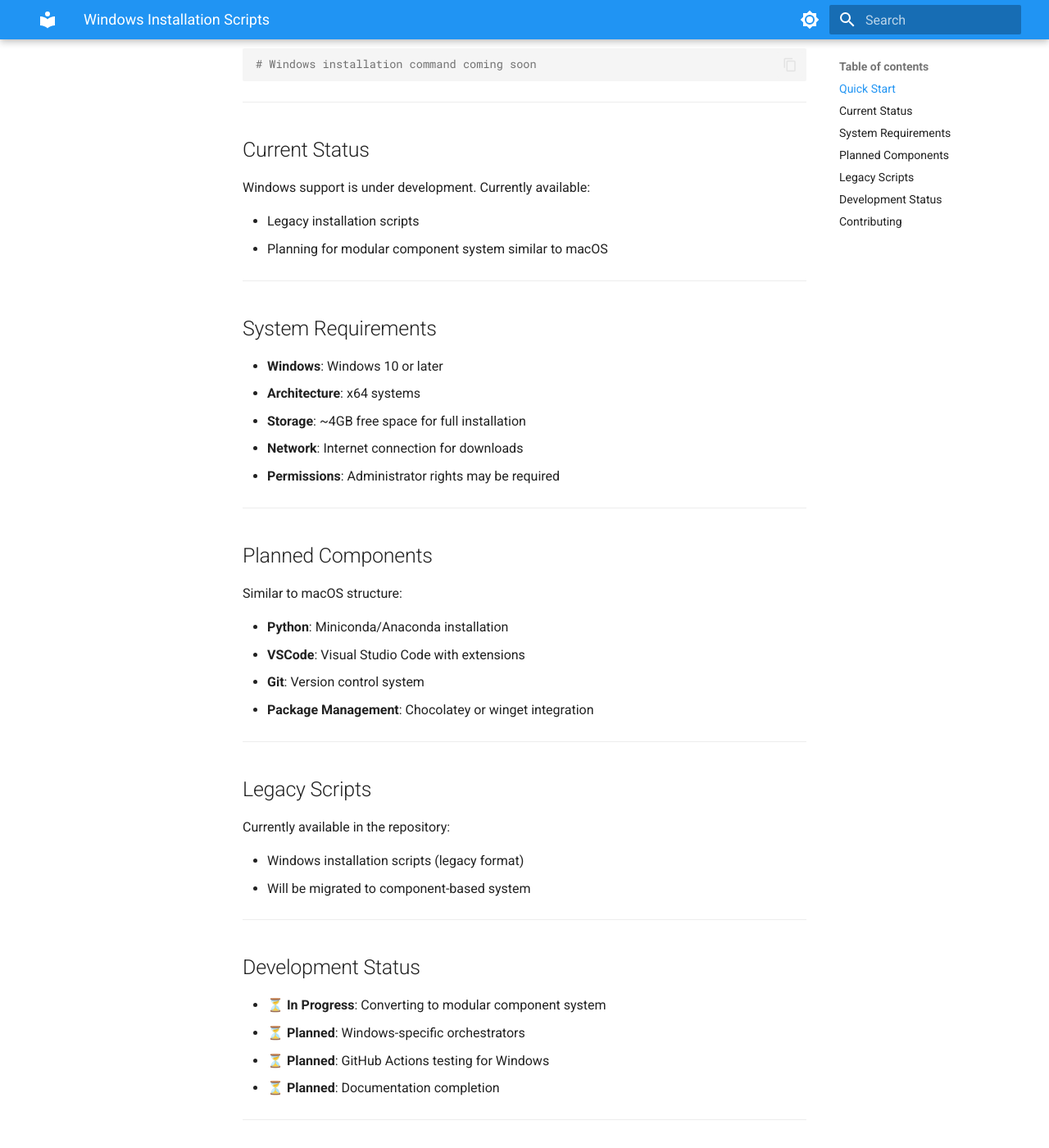
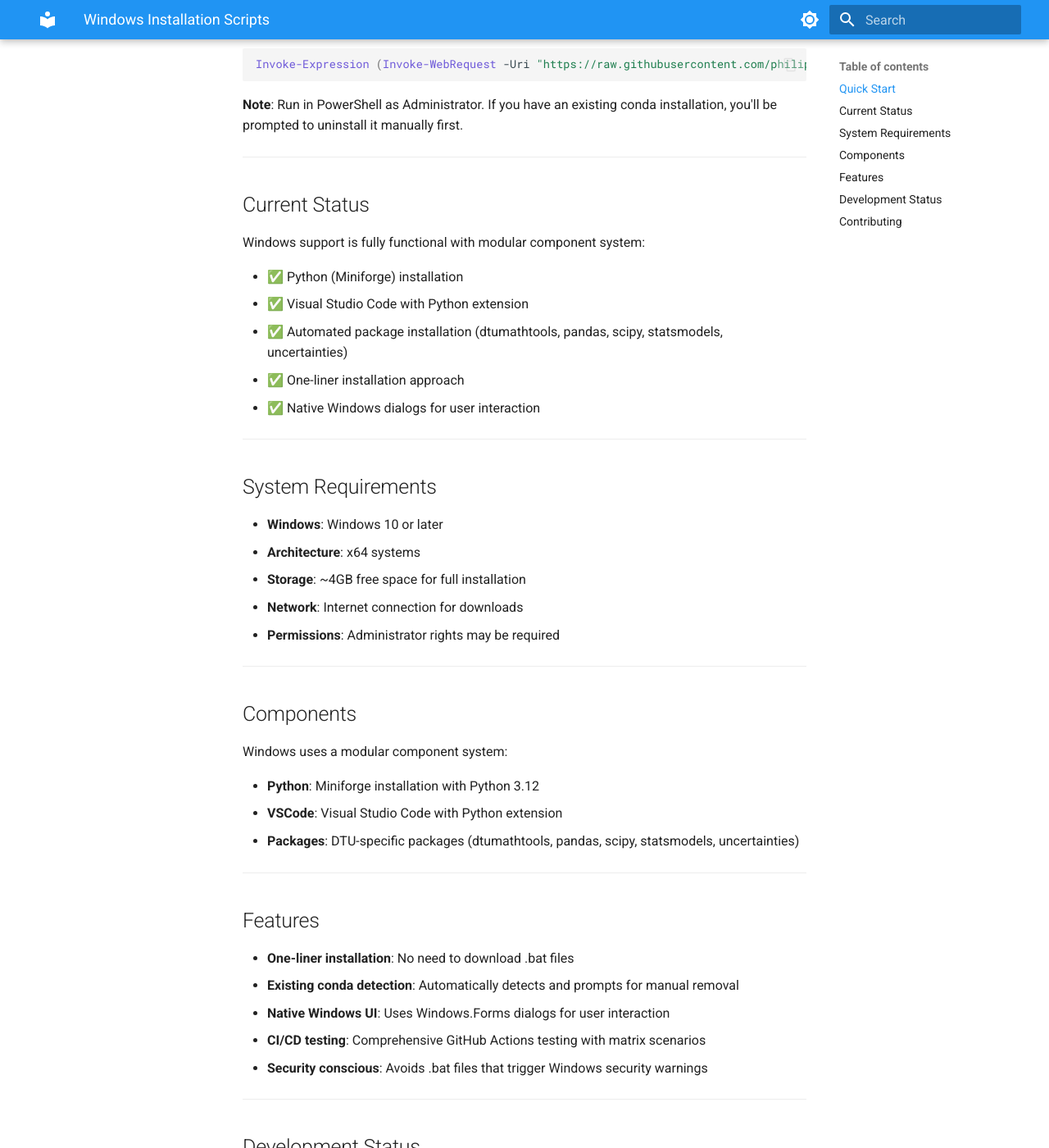
Before and after one commit to philipnickel/pythonsupport-scripts, an MkDocs documentation site: the page built from docs/content/windows/index.md, in a window 1280 px wide and 1400 px high, scrolled down 327 px. Shown: the whole window at 82% size. Built offline with MkDocs 1.6.1 and Material for MkDocs 9.7.7, drawn with Linux system fonts in a browser that asks for light colours; some of the changed text lies outside the part shown.

Commit message:
Update Windows workflow to match macOS testing scenarios
- Switch from .bat files to one-liner installation approach
- Add matrix strategy testing clean and existing conda scenarios
- Verify installer correctly aborts when existing conda found
- Update documentation for one-liner usage
- Remove .bat files that triggered security warnings

🤖 Generated with [Claude Code](https://claude.ai/code)

Co-Authored-By: Claude <noreply@anthropic.com>

````diff
--- a/docs/content/windows/index.md
+++ b/docs/content/windows/index.md
@@ -7,17 +7,22 @@ Python development environment setup for Windows systems.
 For first-year DTU students:
 
 ```powershell
-# Windows installation command coming soon
+Invoke-Expression (Invoke-WebRequest -Uri "https://raw.githubusercontent.com/philipnickel/pythonsupport-scripts/main/Windows/install.ps1" -UseBasicParsing).Content
 ```
+
+**Note**: Run in PowerShell as Administrator. If you have an existing conda installation, you'll be prompted to uninstall it manually first.
 
 ---
 
 ## Current Status
 
-Windows support is under development. Currently available:
+Windows support is fully functional with modular component system:
 
-- Legacy installation scripts
-- Planning for modular component system similar to macOS
+- ✅ Python (Miniforge) installation
+- ✅ Visual Studio Code with Python extension
+- ✅ Automated package installation (dtumathtools, pandas, scipy, statsmodels, uncertainties)
+- ✅ One-liner installation approach
+- ✅ Native Windows dialogs for user interaction
 
 ---
 
@@ -31,32 +36,32 @@ Windows support is under development. Currently available:
 
 ---
 
-## Planned Components
+## Components
 
-Similar to macOS structure:
+Windows uses a modular component system:
 
-- **Python**: Miniconda/Anaconda installation
-- **VSCode**: Visual Studio Code with extensions
-- **Git**: Version control system
-- **Package Management**: Chocolatey or winget integration
+- **Python**: Miniforge installation with Python 3.12
+- **VSCode**: Visual Studio Code with Python extension
+- **Packages**: DTU-specific packages (dtumathtools, pandas, scipy, statsmodels, uncertainties)
 
 ---
 
-## Legacy Scripts
+## Features
 
-Currently available in the repository:
-
-- Windows installation scripts (legacy format)
-- Will be migrated to component-based system
+- **One-liner installation**: No need to download .bat files
+- **Existing conda detection**: Automatically detects and prompts for manual removal
+- **Native Windows UI**: Uses Windows.Forms dialogs for user interaction
+- **CI/CD testing**: Comprehensive GitHub Actions testing with matrix scenarios
+- **Security conscious**: Avoids .bat files that trigger Windows security warnings
 
 ---
 
 ## Development Status
 
-- ⏳ **In Progress**: Converting to modular component system
-- ⏳ **Planned**: Windows-specific orchestrators
-- ⏳ **Planned**: GitHub Actions testing for Windows
-- ⏳ **Planned**: Documentation completion
+- ✅ **Complete**: Modular component system
+- ✅ **Complete**: Windows-specific orchestrators
+- ✅ **Complete**: GitHub Actions testing for Windows
+- ✅ **Complete**: One-liner installation approach
 
 ---
 
````
Also changed, not shown: README.md, windows_releases/README.md (deleted), 4 other files.
